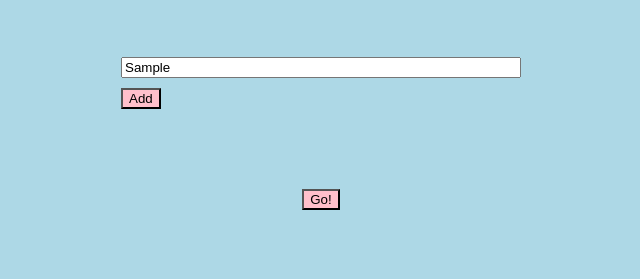
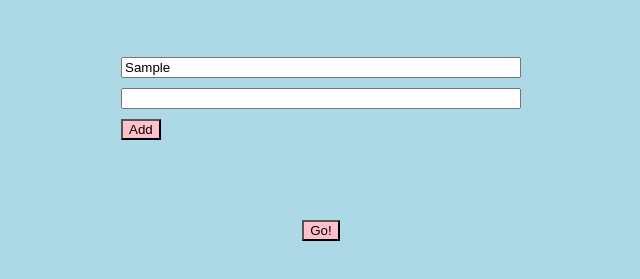
Before and after one commit to Nettis76/Nettis-projekt, a plain HTML site: page index.html in a window 1280 px wide. Both pictures are taken after typing "Sample" into the empty fields and a click on the button "Add". Shown: the part 227-506 px from the top of the page, without its empty margins (319-959 px from the left). Drawn offline with nearby package versions, Linux system fonts and the light colour scheme.

Commit message:
Javascript

```diff
--- a/index.html
+++ b/index.html
@@ -13,5 +13,20 @@
       </div>
       <button class="addOption">Add</button>
     </div>
+    <div class="resultSection"></div>
     <button>Go!</button>
-  </body>
+
+    <script src="https://code.jquery.com/jquery-3.3.1.min.js"></script>
+    <script>
+    $(function() {
+      $(".resultSection").hide()
+
+      var add_option = function() {
+      $(".inputs").append("<input></input>")
+      }
+
+      $(".addOption").click(add_option)
+})
+</script>
+</body>
+</html>
```
